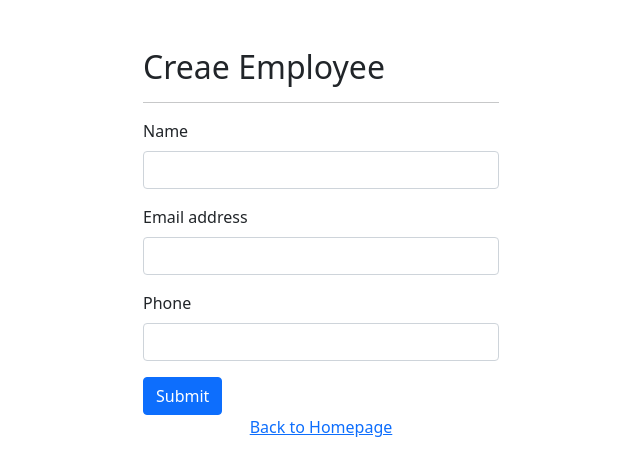
After one commit to AshrafulIslamJahid/python-empsys, a Django app: page /employee/edit in a window 1280 px wide. The commit adds this page. Shown: the top 476 px of the page, without its empty margins (319-959 px from the left). Run offline with Django 4.2, Linux system fonts and the light colour scheme.

Commit message:
create employee added

```diff
--- a/EmpSys/models.py
+++ b/EmpSys/models.py
@@ -4,3 +4,8 @@ class Newuser(models.Model):
     Username=models.CharField(max_length=150)
     Email=models.CharField(max_length=150)
     Pwd=models.CharField(max_length=150)
+
+class Newemployee(models.Model):
+    Name=models.CharField(max_length=150)
+    Phone=models.CharField(max_length=150)
+    Address=models.CharField(max_length=150)
--- a/EmpSys/urls.py
+++ b/EmpSys/urls.py
@@ -20,8 +20,11 @@ from django.urls import path
 
 urlpatterns = [
     path('admin/', admin.site.urls),
-    path('', views.IndexPage),
+    path('', views.IndexPage, name="index"),
     path('login', views.Login, name="login"),
     path('register', views.Register, name="register"),
-    path('dashboard', views.Dashboard, name="dashboard")
+    path('dashboard', views.Dashboard, name="dashboard"),
+    path('logout', views.logout, name="logout"),
+    path('employee/create', views.createEmp, name="empcreate"),
+    path('employee/edit', views.editEmp, name="empedit"),
 ]
--- a/EmpSys/views.py
+++ b/EmpSys/views.py
@@ -1,24 +1,33 @@
 
 from pickle import TRUE
-from django.shortcuts import render
+from django.shortcuts import render,redirect
 from django.contrib import messages
-from EmpSys.models import Newuser
+from EmpSys.models import Newemployee, Newuser
 
 
 def IndexPage(request):
+    if 'Auth' in request.session:
+        return redirect('dashboard')
     return render(request, "index.html")
 
 def Dashboard(request):
-    return render(request, "dashboard.html")
+    if 'Auth' not in request.session:
+        return redirect("login")
+    Employees = Newemployee.objects.all()
+    return render(request, "dashboard.html", {'Employees': Employees})
 
 def Login(request):
+    if 'Auth' in request.session:
+        return redirect('dashboard')
+
     if request.method == 'POST':
         Email = request.POST['email']
         Password = request.POST['password']
         try:
             Newuser.objects.get(Email=Email, Pwd=Password)
-            request.session['Auth'] = TRUE
-            return render(request, 'dashboard.html')
+            request.session['Auth'] = True
+            request.session['Email'] = Email
+            return redirect('dashboard')
         except Newuser.DoesNotExist as e:
             messages.success(request, "Wrong Credentials")
             return render(request, "login.html")
@@ -26,6 +35,8 @@ def Login(request):
         return render(request, 'login.html')
 
 def Register(request):
+    if "Auth" in request.session:
+        return redirect('dashboard')
     if request.method == 'POST':
         Username = request.POST['name']
         Email = request.POST['email']
@@ -35,3 +46,24 @@ def Register(request):
         return render(request, 'register.html')
     else:
         return render(request, 'register.html')
+
+def logout(request):
+    del request.session['Auth']
+    return redirect("index")
+
+
+
+def createEmp(request):
+    if request.method == 'POST':
+        Name = request.POST['name']
+        Address = request.POST['address']
+        Phone = request.POST['phone']
+        Newemployee(Name=Name,Address=Address,Phone=Phone).save()
+        messages.success(request, "Created Successfully")
+        return redirect('dashboard')
+    else:
+        return render(request, "employee/create.html")
+
+
+def editEmp(request):
+    return render(request, "employee/edit.html")
--- /dev/null
+++ b/templates/employee/edit.html
@@ -0,0 +1,52 @@
+<!DOCTYPE html>
+
+<html>
+
+    <head>
+        <title>Create Employee</title>
+        <link href="https://cdn.jsdelivr.net/npm/bootstrap@5.1.3/dist/css/bootstrap.min.css" rel="stylesheet" integrity="sha384-1BmE4kWBq78iYhFldvKuhfTAU6auU8tT94WrHftjDbrCEXSU1oBoqyl2QvZ6jIW3" crossorigin="anonymous">
+    </head>
+
+    <body>
+
+        <div class="container">
+            <div class="row mt-5">
+                <div class="col-4 mx-auto">
+                    {% if messages %}
+                        {% for msg in messages %}
+                            <div class="alert alert-success" role="alert">
+                                {{ msg }}
+                            </div>
+                        {% endfor %}
+                    {% endif %}
+                    <h2>Creae Employee</h2>
+                    <hr/>
+                    <form action="{% url 'register' %}" method="POST">
+                        {% csrf_token %}
+                        <div class="mb-3">
+                            <label for="exampleInputPassword1" class="form-label">Name</label>
+                            <input type="text" class="form-control" name="name" id="exampleInputPassword1">
+                        </div>
+                        <div class="mb-3">
+                          <label for="exampleInputEmail1" class="form-label">Email address</label>
+                          <input type="email" class="form-control" id="exampleInputEmail1" name="email" aria-describedby="emailHelp">
+                        </div>
+                        <div class="mb-3">
+                            <label for="exampleInputEmail1" class="form-label">Phone</label>
+                            <input type="text" class="form-control" id="exampleInputEmail1" name="phone" aria-describedby="emailHelp">
+                          </div>
+
+                        <button type="submit" class="btn btn-primary">Submit</button>
+                    </form>
+
+                    <div class="text-center">
+                        <a href="/">Back to Homepage</a>
+                    </div>
+
+                </div>
+            </div>
+        </div>
+
+    </body>
+
+</html>
```
Also changed, not shown: templates/dashboard.html (+42 -3 lines), templates/employee/create.html (added, +48 -0 lines), EmpSys/migrations/0001_initial.py (added), EmpSys/migrations/__init__.py (added).
